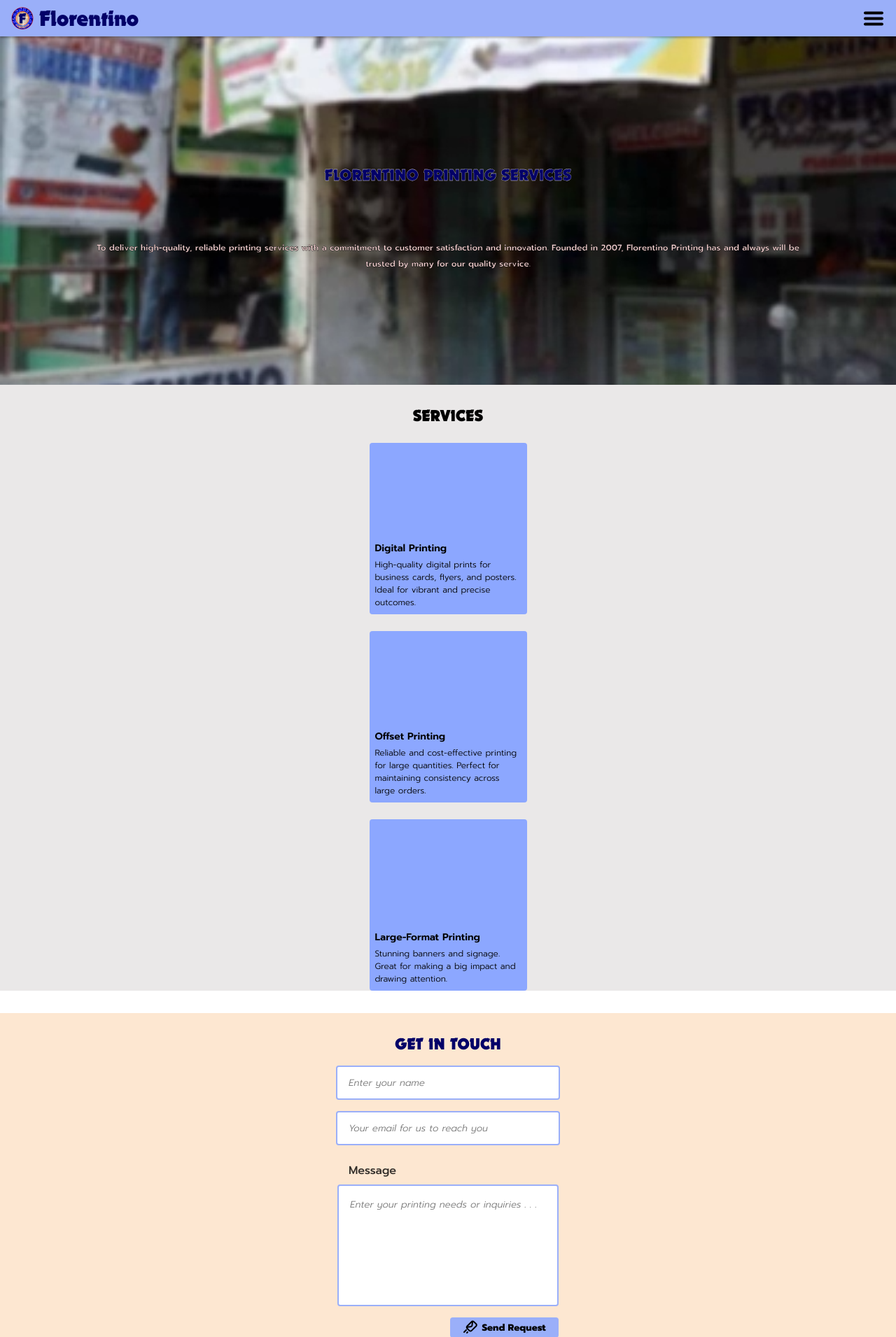
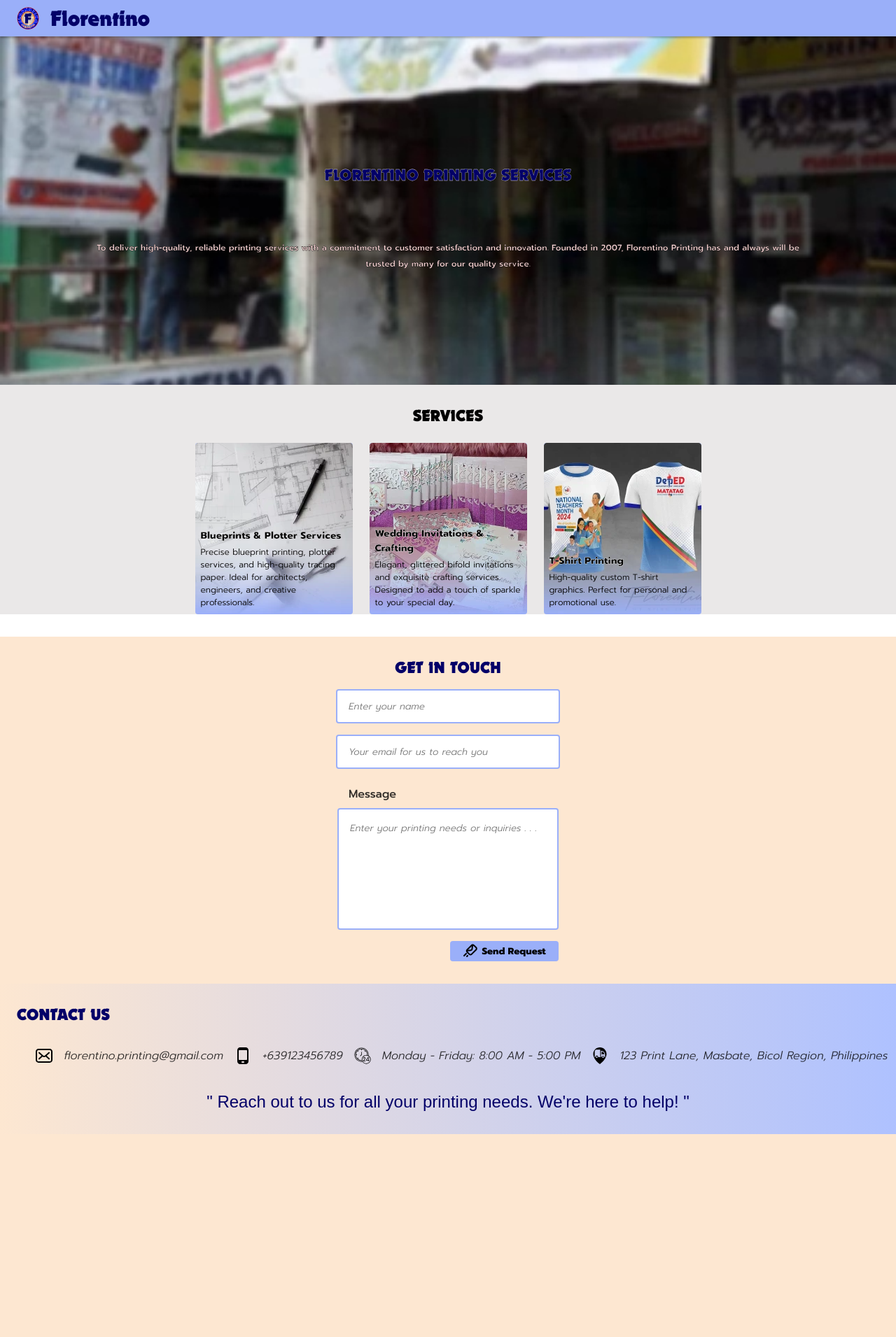
Before and after one commit to astigPree/florentino, a Django app: page / in a window 1280 px wide. Shown: the top 1911 px of the page at 70% size. After the commit the page ends 1621 px from the top, so only its background shows below. Run offline with Django 4.2, Linux system fonts and the light colour scheme; some web fonts are replaced.

Commit message:
done front end florentino

```diff
--- a/static/css/styles.css
+++ b/static/css/styles.css
@@ -30,7 +30,7 @@
 }
 
 .tool-bar-icon{
-    margin-left: 16px;
+    margin-left: 24px;
 }
 
 .tool-bar-hamburger{
@@ -44,6 +44,8 @@
     font-family: 'durango sans-serif';
     flex: 1;
     color: var(--color-1);
+    margin-left: 8px;
+
 }
 
 
@@ -125,10 +127,13 @@
     display: flex;
     width: 100%;
     height: fit-content;
-    flex-direction: column;
+    flex-direction: row;
+    justify-content: center;
     align-items: center;
     margin-top: 24px;
     row-gap: 24px;
+    column-gap: 24px;
+    flex-wrap: wrap;
 }
 
 
@@ -157,6 +162,9 @@
     padding: 0;
     margin: 0;
     font-size: 14px;
+    color: var(--color-5);
+    -webkit-text-stroke-width: 0.4px; /* Stroke width */
+    -webkit-text-stroke-color: white; /* Stroke color */
 }
 
 .service-descriptions{
@@ -243,3 +251,75 @@
     left: 80px;
     cursor: pointer;
 }
+
+
+.contact-us-container{
+    width: 100%;
+    height: fit-content;
+    display: flex;
+    flex-direction: column;
+    align-items: center;
+    justify-content: center;
+    padding-bottom: 32px;
+    background: rgba(140, 167, 255, 0.7);
+    background: -webkit-linear-gradient(269deg, rgba(140, 167, 255, 0.7) 0%, #fde7d1 100%);
+    background: linear-gradient(269deg, rgba(140, 167, 255, 0.7) 0%, #fde7d1 100%);
+}
+
+
+.contact-us-title{
+    font-family: 'durango sans-serif';
+    padding: 0;
+    margin: 0;
+    font-size: 24px;
+    text-align: center;
+    margin-top: 30px;
+    color: var(--color-1);
+    align-self: flex-start;
+    margin-left: 24px;
+}
+
+.contact-list{
+    list-style-type: none;
+    display: flex;
+    flex-direction: row;
+    align-items: center;
+    row-gap: 16px;
+    column-gap: 16px;
+    margin-top: 16px;
+    flex-wrap: wrap;
+}
+
+.contact-list li{
+    display: flex;
+    flex-direction: row;
+    align-items: center;
+    column-gap: 16px;
+    margin-top: 16px;
+}
+
+.contact-list img{
+    height: 24px;
+    width: 24px;
+}
+
+.contact-list strong{
+    padding: 0;
+    margin: 0;
+    font-size: 16px;
+    color: var(--color-5);
+    opacity: 0.8;
+}
+
+
+.footer-message{
+    padding: 0;
+    margin: 0;
+    font-size: 24px;
+    text-align: center;
+    margin-top: 24px;
+    color: var(--color-1);
+    margin-left: 12px;
+    margin-right: 12px;
+    text-align: center;
+}
--- a/templates/homepage/index.html
+++ b/templates/homepage/index.html
@@ -20,7 +20,7 @@
     <header class="tool-bar">
         <img class="tool-bar-icon" src="{% static 'media/logo.webp' %}" alt="florentino">
         <h1 >Florentino</h1>
-        <img class="tool-bar-hamburger" src="{% static 'media/hamburger.svg' %}" alt="hamburger">
+        <div class="tool-bar-hamburger"></div>
     </header>
 
     <main class="main-content">
@@ -54,27 +54,27 @@
             <div class="services-cards-container">
 
 
-                <div class="service-card">
+                <div class="service-card" style="background-image: url('{% static 'media/blueprint service.webp' %}');">
                     <div class="service-information">
-                        <strong class="service-title prompt-semibold">Digital Printing</strong>
-                        <p class="service-descriptions prompt-light">High-quality digital prints for business cards, flyers, and posters. Ideal for vibrant and precise outcomes.</p>
+                        <strong class="service-title prompt-extrabold">Blueprints & Plotter Services</strong>
+                        <p class="service-descriptions prompt-light">Precise blueprint printing, plotter services, and high-quality tracing paper. Ideal for architects, engineers, and creative professionals.</p>
                     </div>
 
                 </div>
 
-                <div class="service-card">
+                <div class="service-card" style="background-image: url('{% static 'media/crafting service.webp' %}');">
                     <div class="service-information">
-                        <strong class="service-title prompt-semibold">Offset Printing</strong>
-                        <p class="service-descriptions prompt-light">Reliable and cost-effective printing for large quantities. Perfect for maintaining consistency across large orders.</p>
+                        <strong class="service-title prompt-extrabold">Wedding Invitations & Crafting</strong>
+                        <p class="service-descriptions prompt-light">Elegant, glittered bifold invitations and exquisite crafting services. Designed to add a touch of sparkle to your special day.</p>
                     </div>
 
                 </div>
 
 
-                <div class="service-card">
+                <div class="service-card" style="background-image: url('{% static 'media/tshirt service.webp' %}');">
                     <div class="service-information">
-                        <strong class="service-title prompt-semibold">Large-Format Printing</strong>
-                        <p class="service-descriptions prompt-light">Stunning banners and signage. Great for making a big impact and drawing attention.</p>
+                        <strong class="service-title prompt-extrabold">T-Shirt Printing</strong>
+                        <p class="service-descriptions prompt-light">High-quality custom T-shirt graphics. Perfect for personal and promotional use.</p>
                     </div>
 
                 </div>
@@ -114,6 +114,37 @@
 
     </main>
 
+    <footer class="contact-us-container">
+
+        <h2 class="contact-us-title">
+            CONTACT US
+        </h2>
+
+        <ul class="contact-list">
+           <li>
+                <img src="{% static 'media/email icon.svg' %}" alt="email icon">
+                <strong class="prompt-light-italic">florentino.printing@gmail.com</strong>
+           </li>
+           <li>
+                <img src="{% static 'media/phone icon.svg' %}" alt="phone icon">
+                <strong class="prompt-light-italic">+639123456789</strong>
+           </li>
+           <li>
+                <img src="{% static 'media/time icon.svg' %}" alt="clock icon">
+                <strong class="prompt-light-italic">Monday - Friday: 8:00 AM - 5:00 PM</strong>
+           </li>
+           <li>
+                <img src="{% static 'media/location icon.svg' %}" alt="location icon">
+                <strong class="prompt-light-italic">123 Print Lane, Masbate, Bicol Region, Philippines</strong>
+           </li>
+
+        </ul>
+
+        <h1 class="footer-message protest-strike-regular">
+            " Reach out to us for all your printing needs. We're here to help! "
+        </h1>
+
+    </footer>
 
 
 {% endblock body_block %}
```
Also changed, not shown: static/media/blueprint service.webp (added), static/media/crafting service.webp (added), static/media/email icon.svg (added), static/media/location icon.svg (added), static/media/phone icon.svg (added), static/media/time icon.svg (added), static/media/tshirt service.webp (added).
